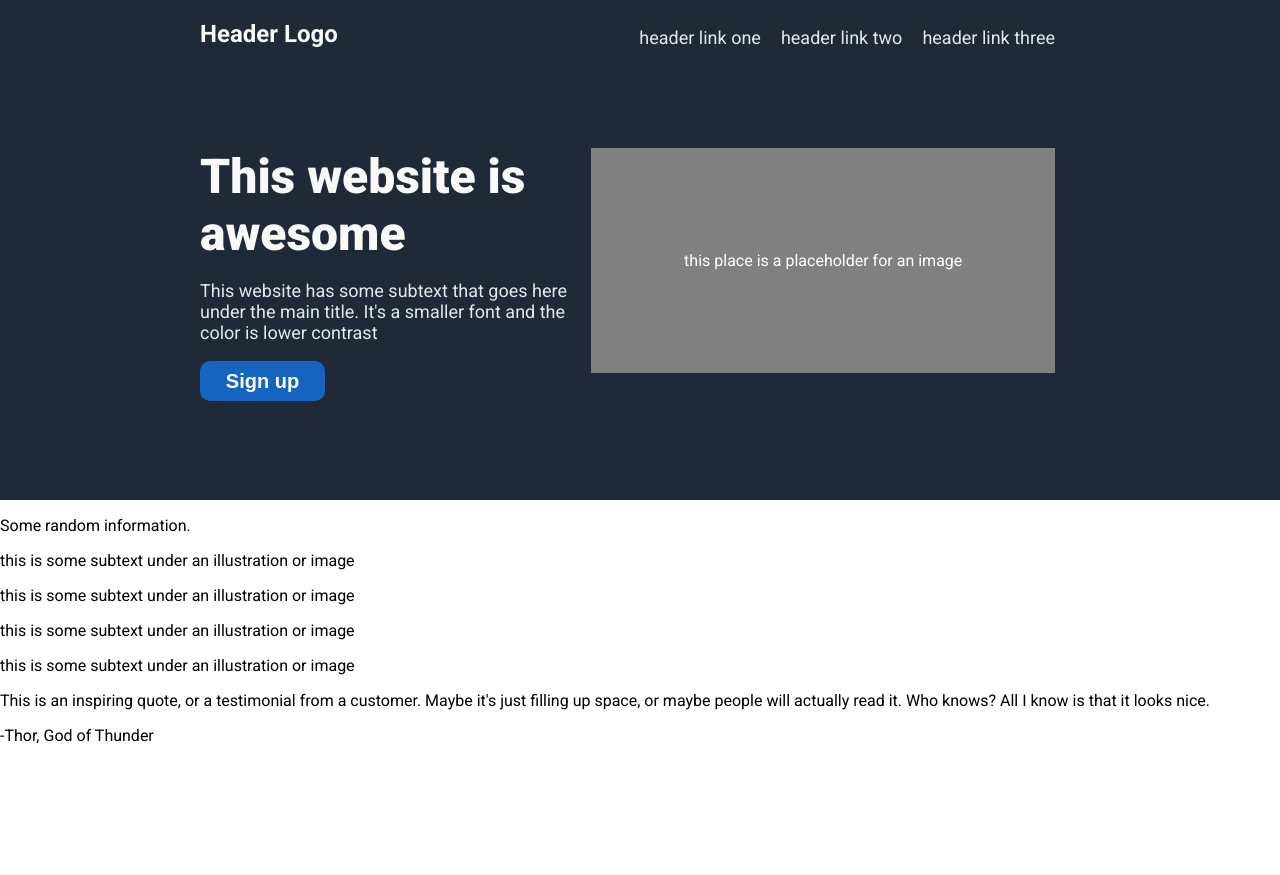
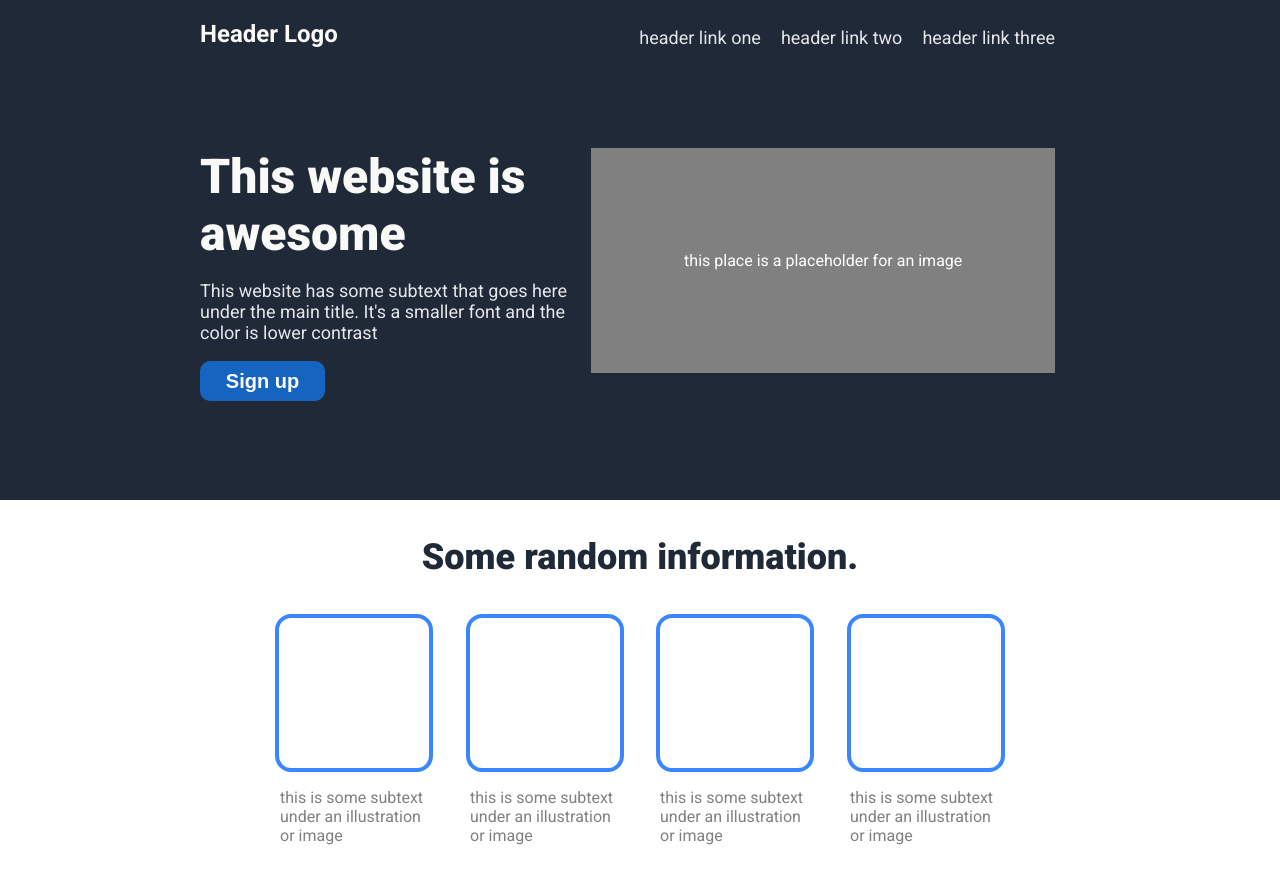
Before and after one commit to KerimKelez/landing-page, a plain HTML site: page index.html in a window 1280 px wide. Shown: the top 875 px of the page. Before the commit the page ends 800 px from the top, so only its background shows below. Drawn offline with Linux system fonts and the light colour scheme.

Commit message:
Add base layout and styles for homepage with header, main content, and quote section

```diff
--- a/styles.css
+++ b/styles.css
@@ -99,3 +99,79 @@ body {
     color: white;
     width: 400px;
 }
+
+.information {
+    margin-bottom: 50px;
+}
+
+.information-header-text {
+    display: flex;
+    flex-direction: row;
+    justify-content: center;
+    font-size: 36px;
+    color: #1F2937;
+    font-weight: 900;
+}
+
+.picture-container {
+    display: flex;
+    flex-direction: row;
+    justify-content: space-between;
+    align-items: center;
+    margin-left: 275px;
+    margin-right: 275px;
+
+}
+
+.picture {
+    display: flex;
+    justify-content: space-between;
+    align-items: center;
+    height: 150px;
+    width: 150px;
+    border: 4px solid #3A86FF;
+    border-radius: 16px;
+}
+
+.subtext-container {
+    display: flex;
+    flex-direction: row;
+    justify-content: space-between;
+    align-items: center;
+    margin-left: 280px;
+    margin-right: 280px;
+
+}
+
+.subtext {
+    height: 100px;
+    width: 150px;
+    color: #808080;
+}
+
+.quote {
+    background-color: #E5E7EB;
+    display: flex;
+    height: 400px;
+}
+
+.quote-container {
+    align-self: center;
+    display: flex;
+    flex-direction: column;
+    margin-left: 300px;
+    margin-right: 300px;
+
+}
+
+.quote-text {
+    font-size: 36px;
+    font-weight: lighter;
+    font-style: italic;
+    color: #1F2937;
+}
+
+.author {
+    align-self: flex-end;
+    font-weight: bold;
+}
```
